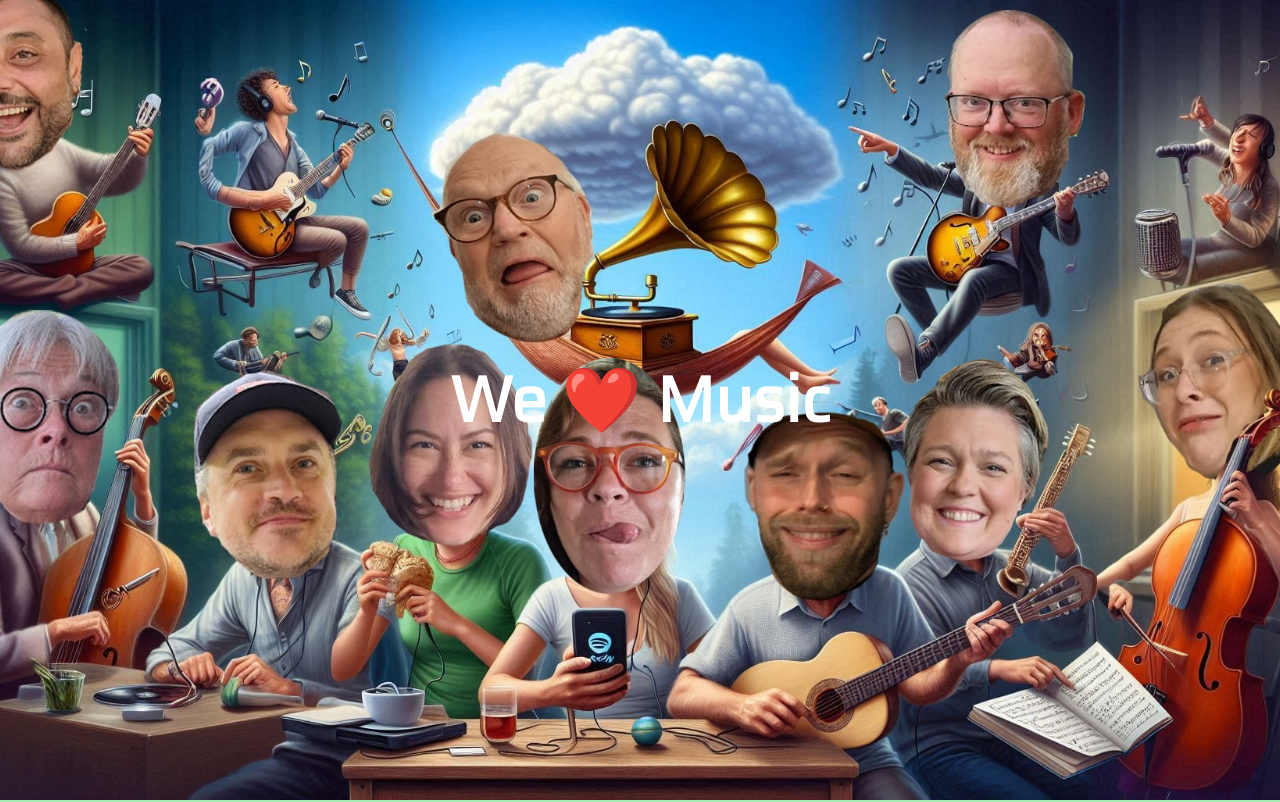
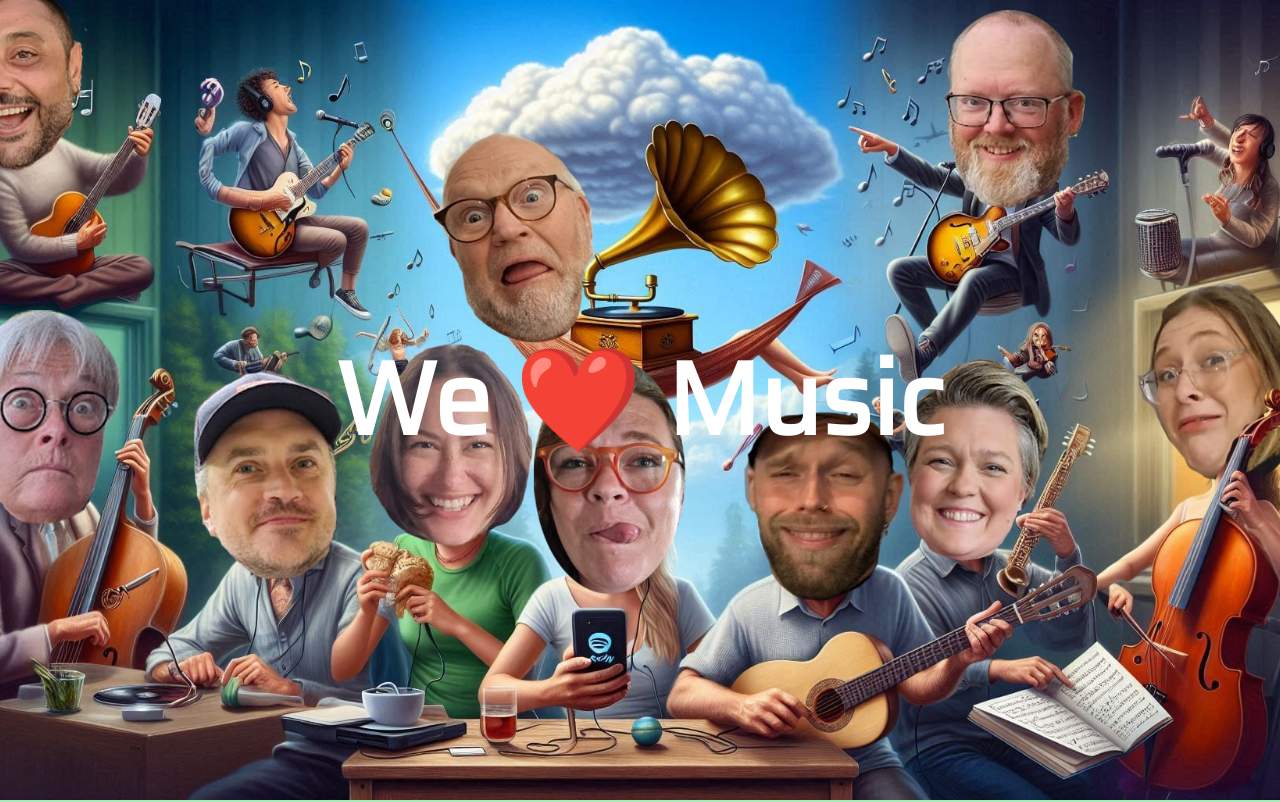
Before and after one commit to FeffCodeMaster/skoog-top-10, a React (Create React App) app in the folder skoog-top-10/: page / in a window 1280 px wide. Shown: the top 802 px of the page. Built offline with nearby package versions, Linux system fonts and the light colour scheme; a web font is replaced by a local one.

Commit message:
Small tweka to top banner

```diff
--- a/skoog-top-10/src/components/top-banner/top-banner.css
+++ b/skoog-top-10/src/components/top-banner/top-banner.css
@@ -9,7 +9,7 @@
     width: 100%;
     height: 100%;
     line-height: 25vh;
-    font-size: 5vw;
+    font-size: 8vw;
     text-align: center;
     color: white;
     margin: 0;
```
